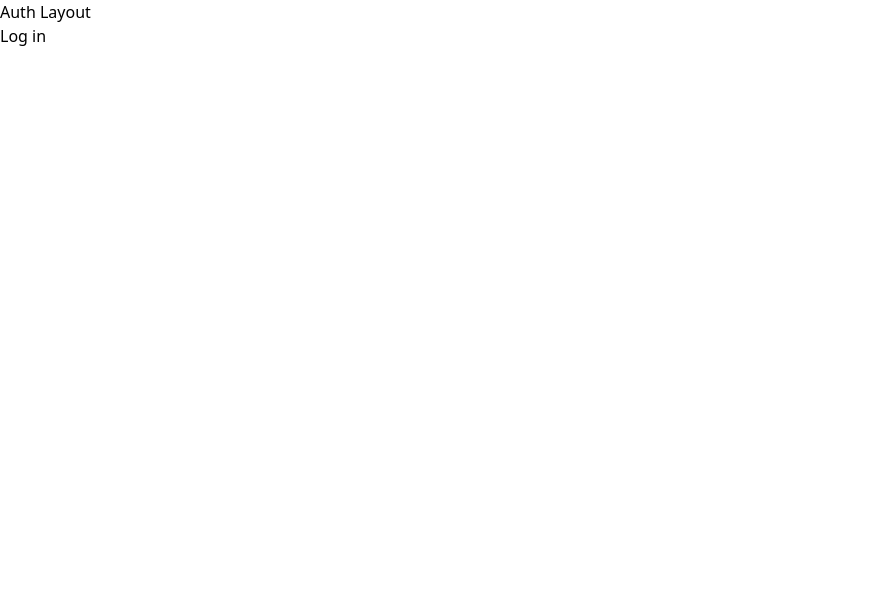
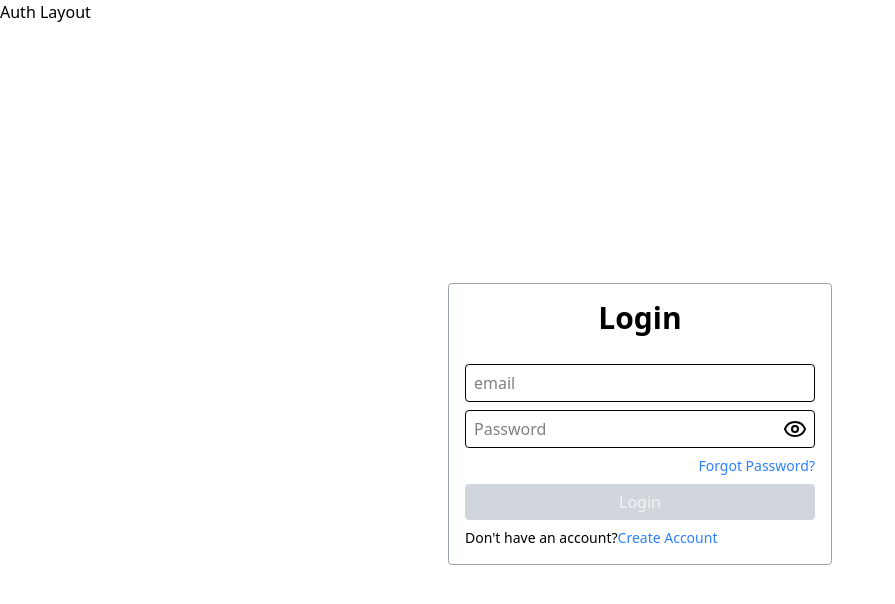
Before and after one commit to Inflection-ORG-Academy/amazing-cart-ui, a Next.js app: page /login in a window 1280 px wide. Shown: the top 604 px of the page, without its empty margins (0-895 px from the left). Built offline with nearby package versions, Linux system fonts and the light colour scheme.

Commit message:
biolar palate of login & sign up

```diff
--- a/src/app/(auth)/login/page.jsx
+++ b/src/app/(auth)/login/page.jsx
@@ -2,21 +2,89 @@
 import { useRouter } from "next/navigation";
 import { useGlobalContext } from "../../../context/GlobalContext";
 import { setCookie } from "../../../utils/cookies";
+import Link from "next/link";
+import { Eye, EyeOff } from "lucide-react";
+import { useState } from "react";
 
 const LoginPage = () => {
   const router = useRouter();
-
   const { setIsLogin } = useGlobalContext();
 
-  const login = () => {
+  const [isPassword, setIsPassword] = useState(true);
+
+  const [email, setEmail] = useState("");
+  const [password, setPassword] = useState("");
+
+  const enableDisableBtn = () => {
+    if (!email.length || !password.length) {
+      return true;
+    }
+    return false;
+  };
+
+  const login = (e) => {
+    e.preventDefault();
     console.log("You are Log in Now");
-    setCookie("demot", "DeepakMaury");
-    setIsLogin(true);
-    router.push("/shop");
   };
   return (
-    <div>
-      <button onClick={login}>Log in</button>
+    <div className="h-screen w-full flex justify-center items-center">
+      <form
+        onSubmit={login}
+        className="max-w-sm w-full rounded border border-gray-400 grid gap-2 p-4"
+      >
+        <h1 className="text-center mb-5 font-semibold text-3xl">Login</h1>
+        <input
+          type="email"
+          required
+          placeholder="email"
+          className="border outline-none rounded px-2 py-1.5"
+          onChange={(e) => setEmail(e.target.value)}
+        />
+        <div className="relative">
+          <input
+            type={isPassword ? "password" : "text"}
+            required
+            placeholder="Password"
+            className="border outline-none rounded px-2 py-1.5 w-full"
+            onChange={(e) => setPassword(e.target.value)}
+          />
+
+          {isPassword ? (
+            <Eye
+              className="absolute right-2 top-[50%] -translate-y-[50%] hover:cursor-pointer"
+              onClick={() => setIsPassword(!isPassword)}
+            />
+          ) : (
+            <EyeOff
+              className="absolute right-2 top-[50%] -translate-y-[50%] hover:cursor-pointer"
+              onClick={() => setIsPassword(!isPassword)}
+            />
+          )}
+        </div>
+        <Link
+          href="/forgot_password"
+          className="text-sm text-right text-blue-500"
+        >
+          Forgot Password?
+        </Link>
+        <button
+          type="submit"
+          disabled={enableDisableBtn() ? true : false}
+          className={`${
+            enableDisableBtn()
+              ? "bg-gray-300 text-gray-100 "
+              : "bg-blue-700 text-gray-100 duration-200 hover:bg-blue-800"
+          }px-2 py-1.5 rounded cursor-pointer`}
+        >
+          Login
+        </button>
+        <p className="text-sm">
+          Don't have an account?
+          <Link href="/signup" className="text-blue-500">
+            Create Account
+          </Link>
+        </p>
+      </form>
     </div>
   );
 };
--- a/src/app/(auth)/signup/page.jsx
+++ b/src/app/(auth)/signup/page.jsx
@@ -1,7 +1,73 @@
 "use client";
+import { useRouter } from "next/navigation";
+import { useGlobalContext } from "../../../context/GlobalContext";
+import Link from "next/link";
+import { useState } from "react";
 
 const SignupPage = () => {
-  return <div>SignupPage</div>;
+  const router = useRouter();
+  const { setIsLogin } = useGlobalContext();
+
+  const [email, setEmail] = useState("");
+  const [fullName, setFullName] = useState("");
+
+  const enableDisableBtn = () => {
+    if (!email.length || !fullName.length) {
+      return true;
+    }
+    return false;
+  };
+
+  const signup = (e) => {
+    e.preventDefault();
+    console.log("Account Created");
+  };
+  return (
+    <div className="h-screen w-full flex justify-center items-center">
+      <form
+        onSubmit={signup}
+        className="max-w-sm w-full rounded border border-gray-400 grid gap-2 p-4"
+      >
+        <h1 className="text-center mb-5 font-semibold text-3xl">
+          Create Account
+        </h1>
+
+        <input
+          type="text"
+          required
+          placeholder="Your Name"
+          className="border outline-none rounded px-2 py-1.5 w-full"
+          onChange={(e) => setFullName(e.target.value)}
+        />
+
+        <input
+          type="email"
+          required
+          placeholder="email"
+          className="border outline-none rounded px-2 py-1.5"
+          onChange={(e) => setEmail(e.target.value)}
+        />
+
+        <button
+          type="submit"
+          disabled={enableDisableBtn() ? true : false}
+          className={`${
+            enableDisableBtn()
+              ? "bg-gray-300 text-gray-100 "
+              : "bg-blue-700 text-gray-100 duration-200 hover:bg-blue-800"
+          }px-2 py-1.5 rounded cursor-pointer`}
+        >
+          Sign up
+        </button>
+        <p className="text-sm">
+          Already have an account?
+          <Link href="/login" className="text-blue-500">
+            login
+          </Link>
+        </p>
+      </form>
+    </div>
+  );
 };
 
 export default SignupPage;
```
